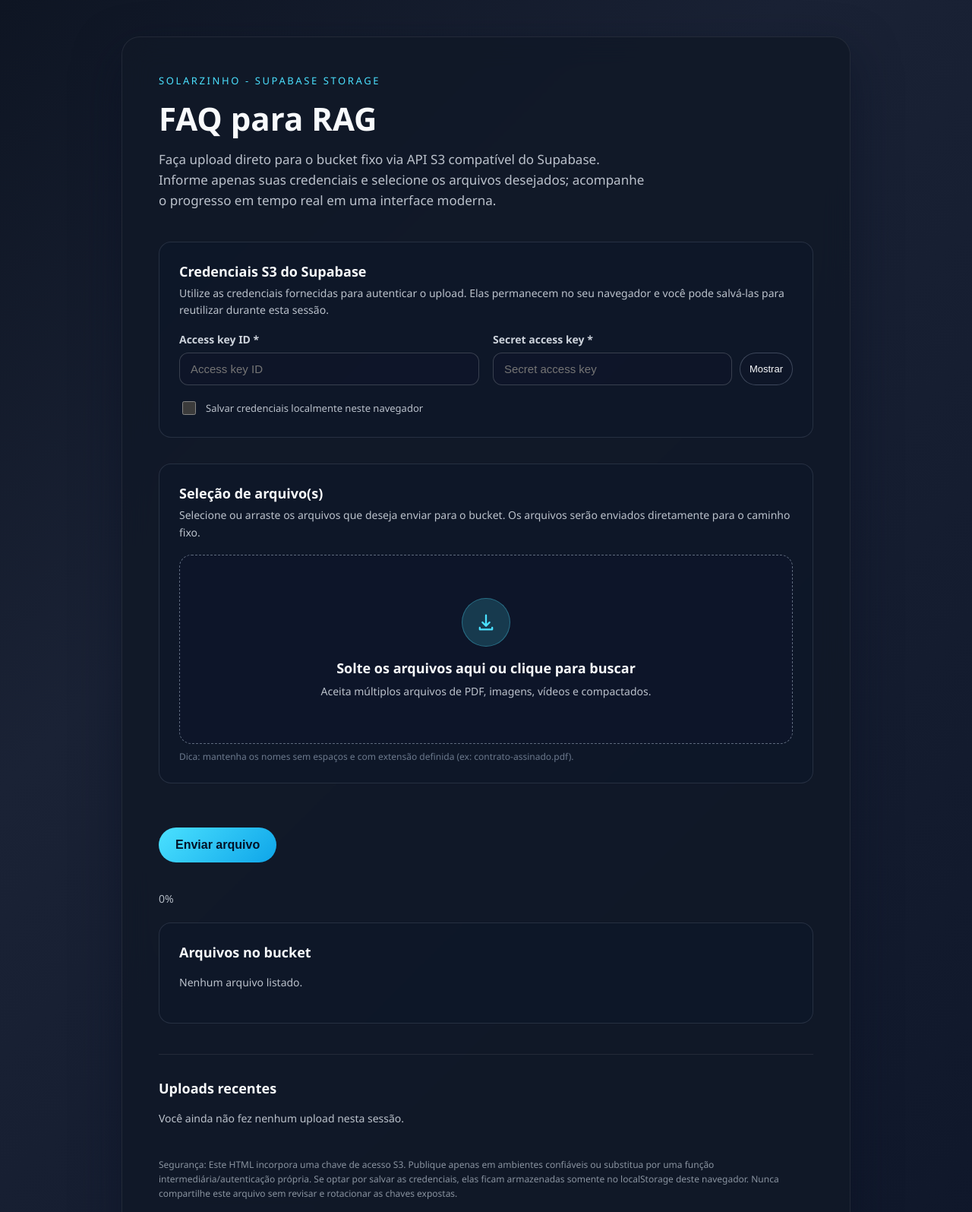
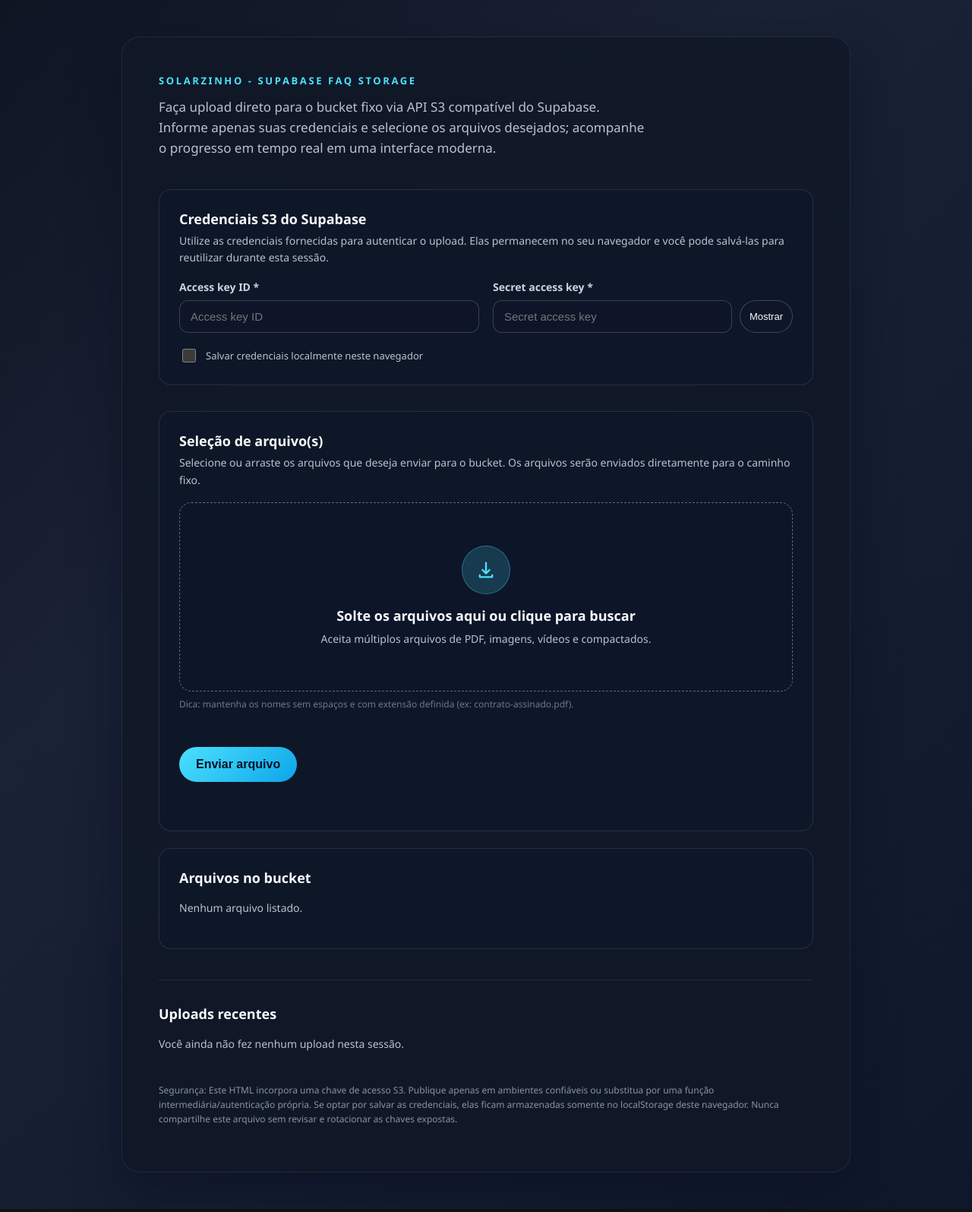
Before and after one commit to felipebelarmino/solar-capacitech, a plain HTML site: page index.html in a window 1280 px wide. Shown: the top 1595 px of the page at 76% size. Drawn offline with Linux system fonts and the light colour scheme.

Commit message:
chore: ajustes visuais

```diff
--- a/index.html
+++ b/index.html
@@ -664,8 +664,7 @@
     <main class="app">
       <section class="card">
         <header class="hero">
-          <p class="eyebrow">Solarzinho - Supabase Storage</p>
-          <h1>FAQ para RAG</h1>
+          <h1 class="eyebrow">Solarzinho - Supabase FAQ Storage</h1>
           <p class="subtitle">
             Faça upload direto para o bucket fixo via API S3 compatível do
             Supabase. Informe apenas suas credenciais e selecione os arquivos
@@ -770,7 +769,6 @@
               Dica: mantenha os nomes sem espaços e com extensão definida (ex:
               contrato-assinado.pdf).
             </p>
-          </div>
 
             <div class="actions">
               <span class="status" id="status"></span>
@@ -778,10 +776,11 @@
               <div class="progress" id="progress">
                 <div class="progress__bar" id="progress-bar"></div>
               </div>
-            <span class="progress__value" id="progress-value">0%</span>
+              <span class="progress__value" id="progress-value"></span>
+            </div>
           </div>
         </form>
-        <br>
+        <br />
 
         <div class="section">
           <!-- Painel de arquivos existentes no bucket -->
```
Lines whose indentation alone changed are shown as unchanged.
